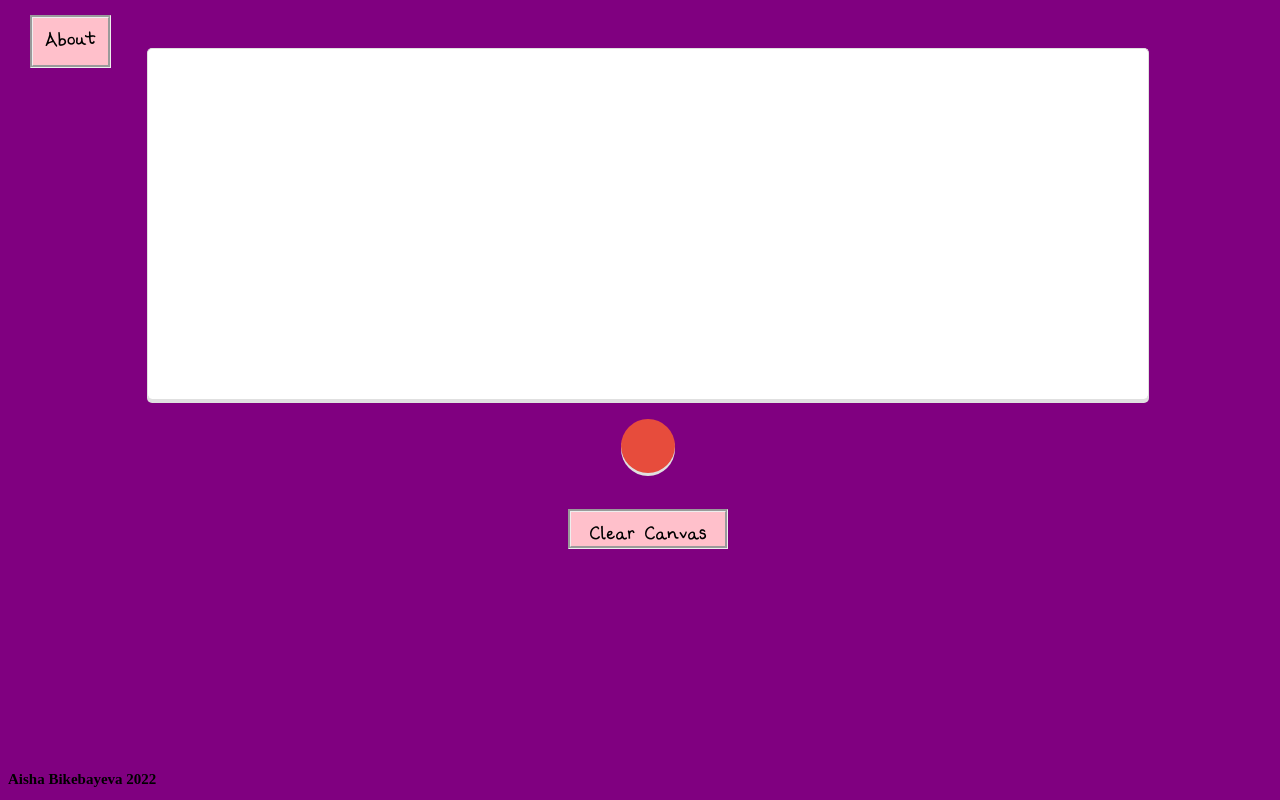
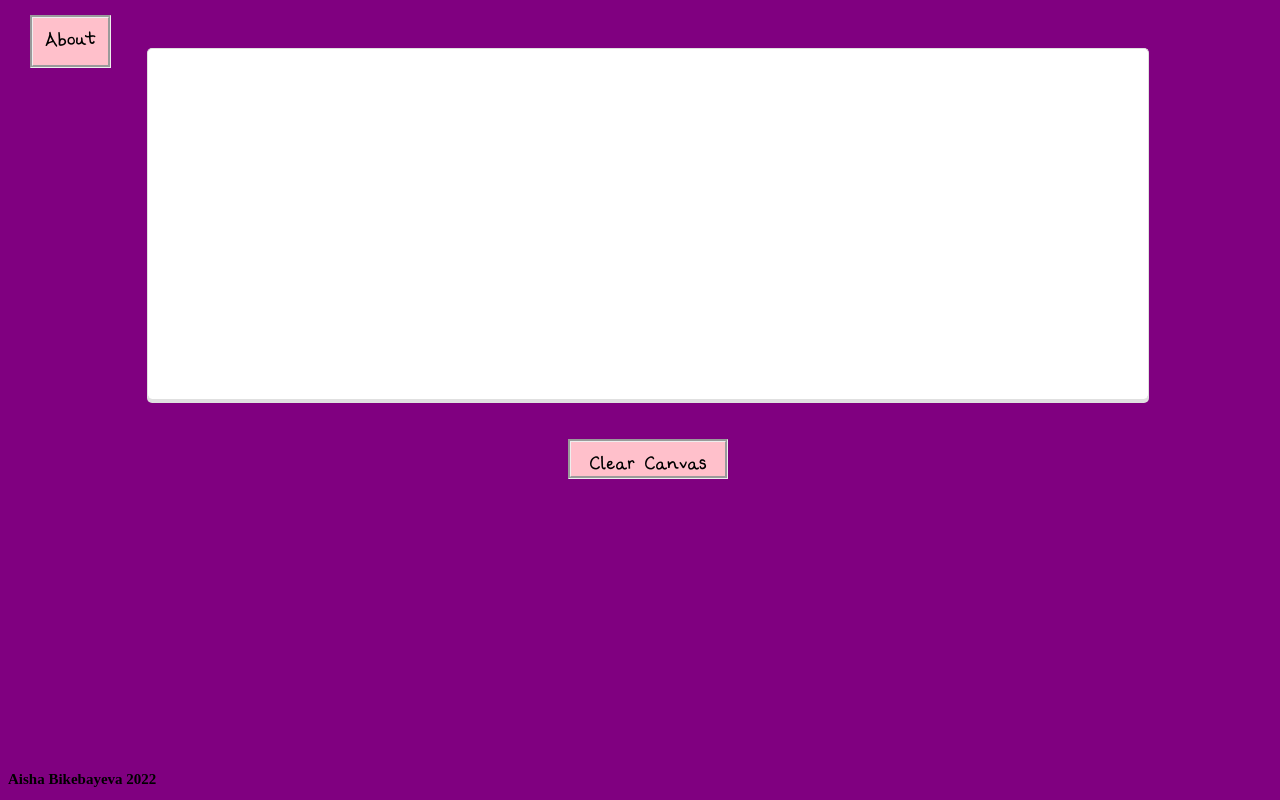
Before and after one commit to gamesbyaisha/test-repository, a plain HTML site: page paint.html in a window 1280 px wide. Drawn offline with nearby package versions, Linux system fonts and the light colour scheme.

Commit message:
Update style.css

```diff
--- a/style.css
+++ b/style.css
@@ -106,24 +106,6 @@ ul {
     text-align: center;
 }
 
-    ul li, #newColor {
-        display: block;
-        height: 54px;
-        width: 54px;
-        border-radius: 60px;
-        cursor: pointer;
-        border: 0;
-        box-shadow: 0 3px 0 0 #E0E0E0;
-    }
-
-    ul li {
-        display: inline-block;
-        margin: 0 5px 10px;
-    }
-
-.red {
-    background: #E74C3C;
-}
 
 #clear {
     background-color: pink;
```
